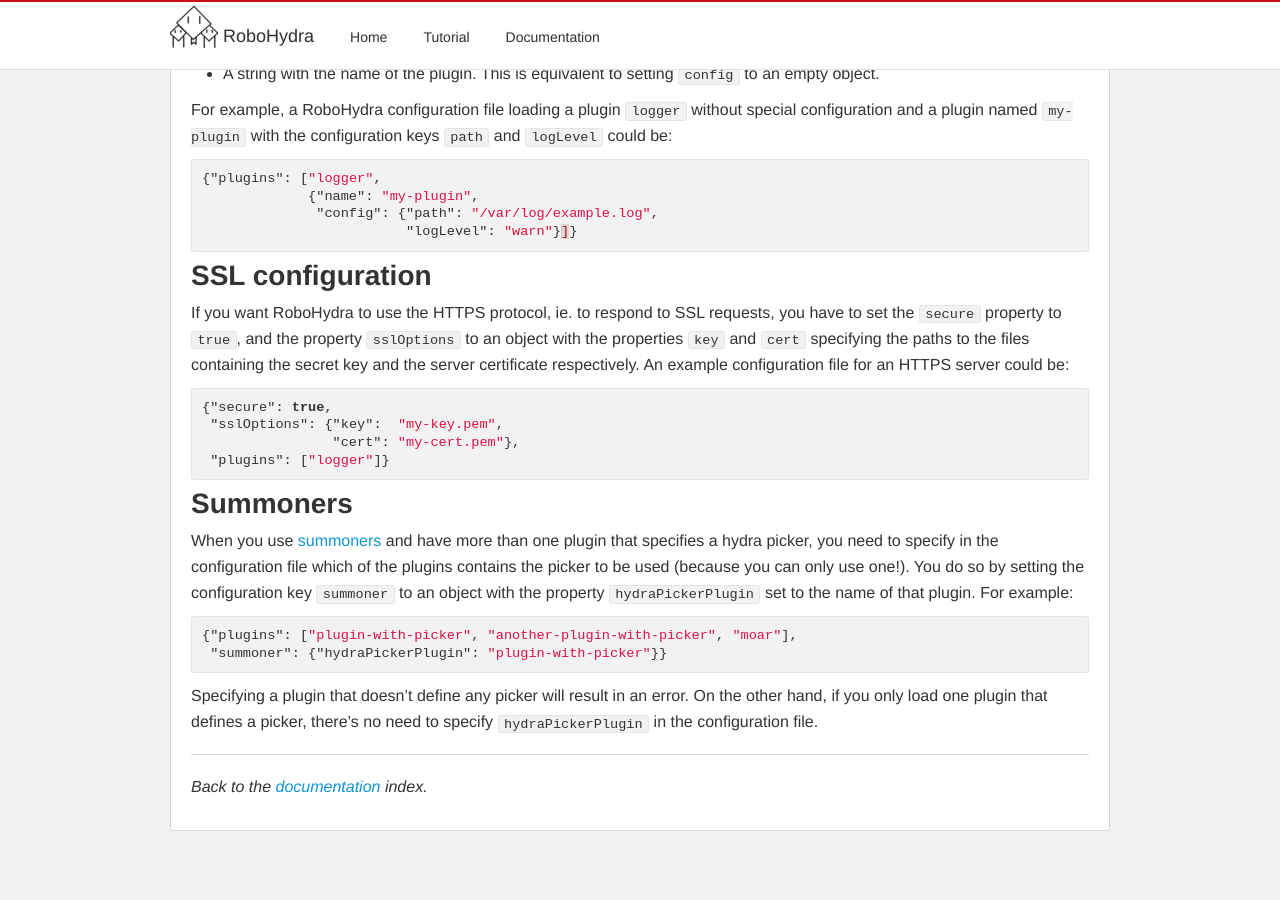
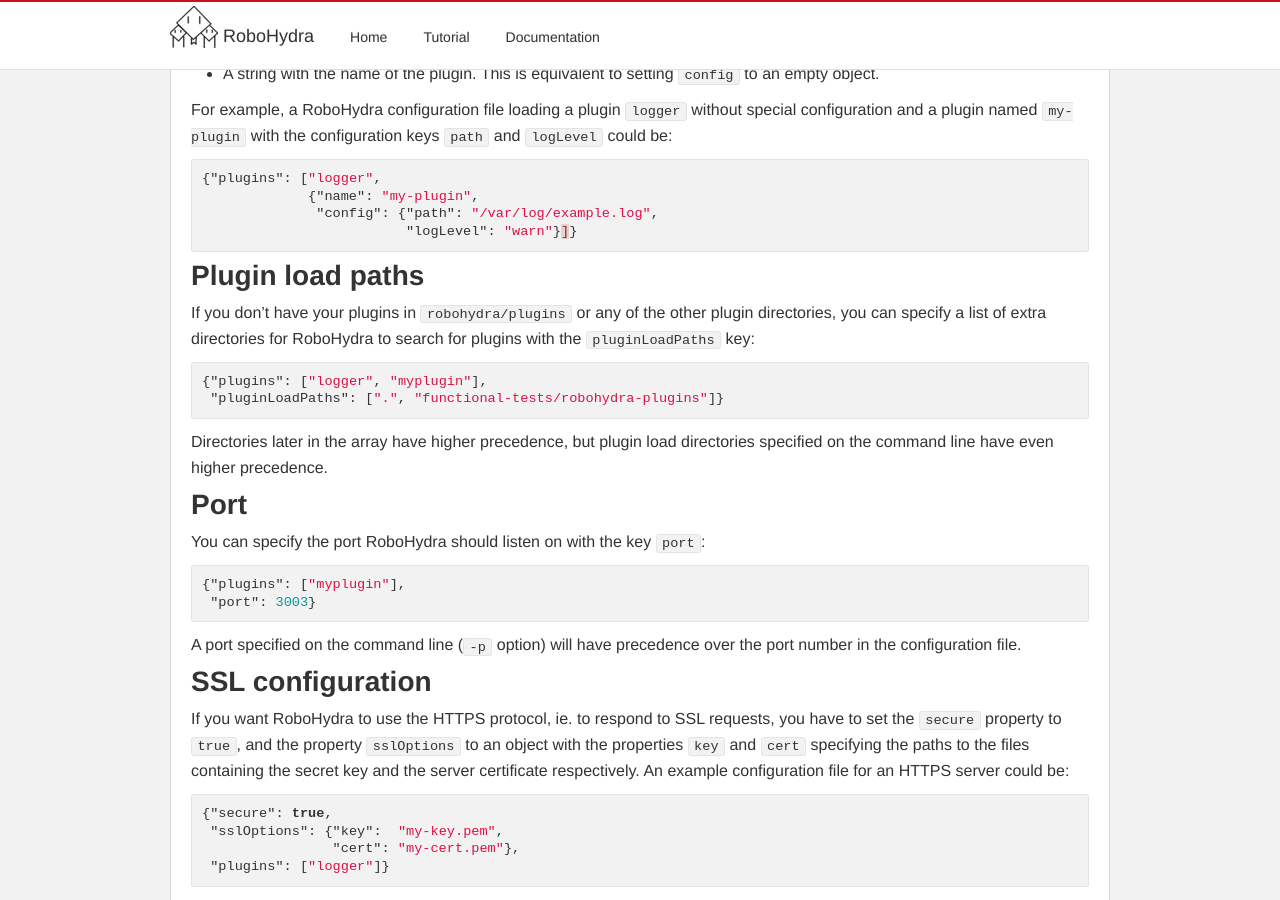
Before and after one commit to robohydra/robohydra, a Jekyll site: the page built from docs/head/configuration/index.md, in a window 1280 px wide and 900 px high, scrolled down 365 px. Built offline with Jekyll 4.4.1, drawn with Linux system fonts in a browser that asks for light colours; before the commit the page ends 1216 px from its top, so only the background shows below that.

Commit message:
Document the new configuration file capabilities

```diff
--- a/docs/head/configuration/index.md
+++ b/docs/head/configuration/index.md
@@ -41,6 +41,37 @@ configuration keys `path` and `logLevel` could be:
                          "logLevel": "warn"}]}
 {% endhighlight %}
 
+Plugin load paths
+-----------------
+
+If you don't have your plugins in `robohydra/plugins` or any of the
+other plugin directories, you can specify a list of extra directories
+for RoboHydra to search for plugins with the `pluginLoadPaths` key:
+
+{% highlight json %}
+{"plugins": ["logger", "myplugin"],
+ "pluginLoadPaths": [".", "functional-tests/robohydra-plugins"]}
+{% endhighlight %}
+
+Directories later in the array have higher precedence, but plugin load
+directories specified on the command line have even higher precedence.
+
+
+Port
+----
+
+You can specify the port RoboHydra should listen on with the key
+`port`:
+
+{% highlight json %}
+{"plugins": ["myplugin"],
+ "port": 3003}
+{% endhighlight %}
+
+A port specified on the command line (`-p` option) will have
+precedence over the port number in the configuration file.
+
+
 SSL configuration
 -----------------
 
```
